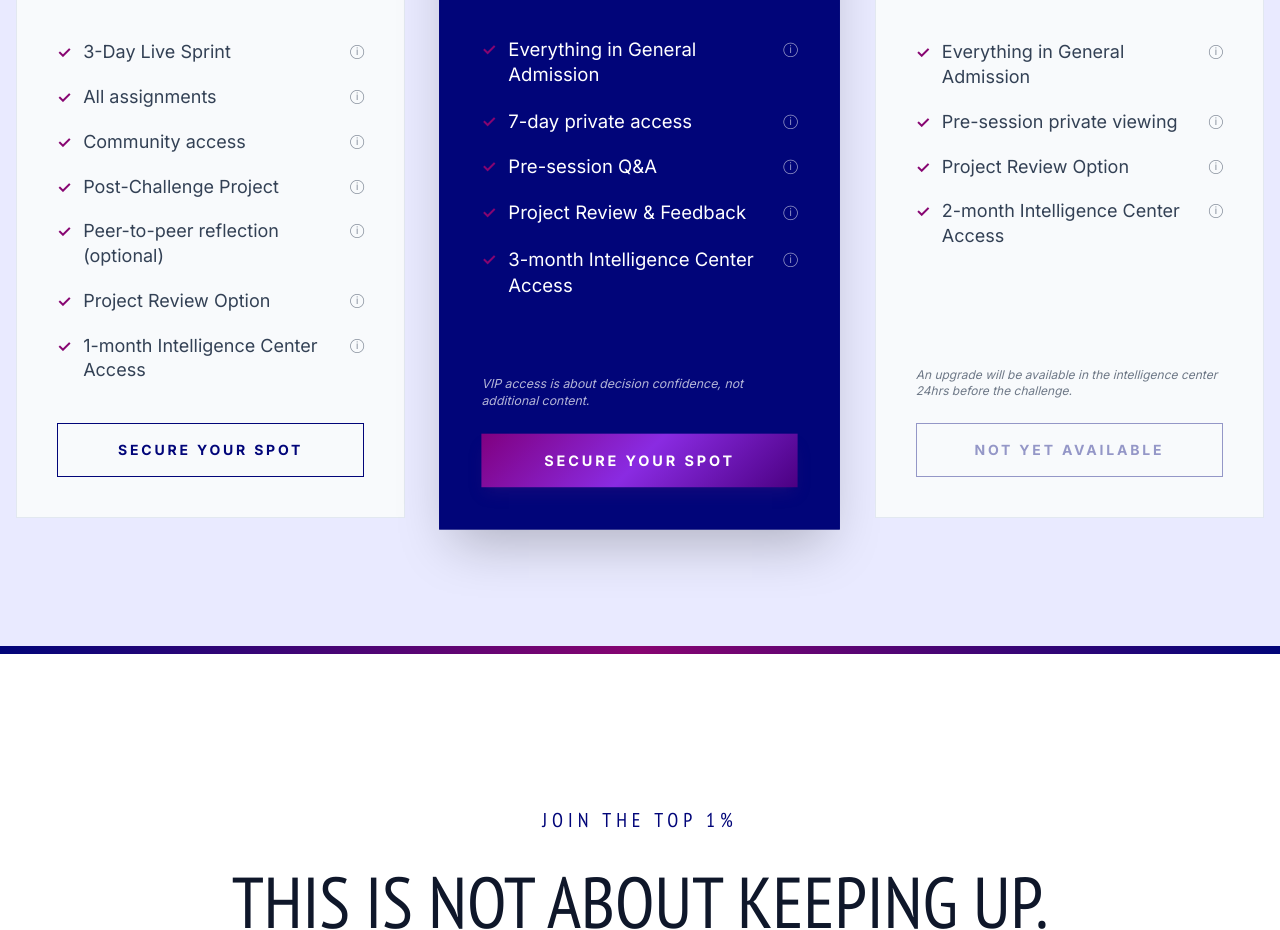
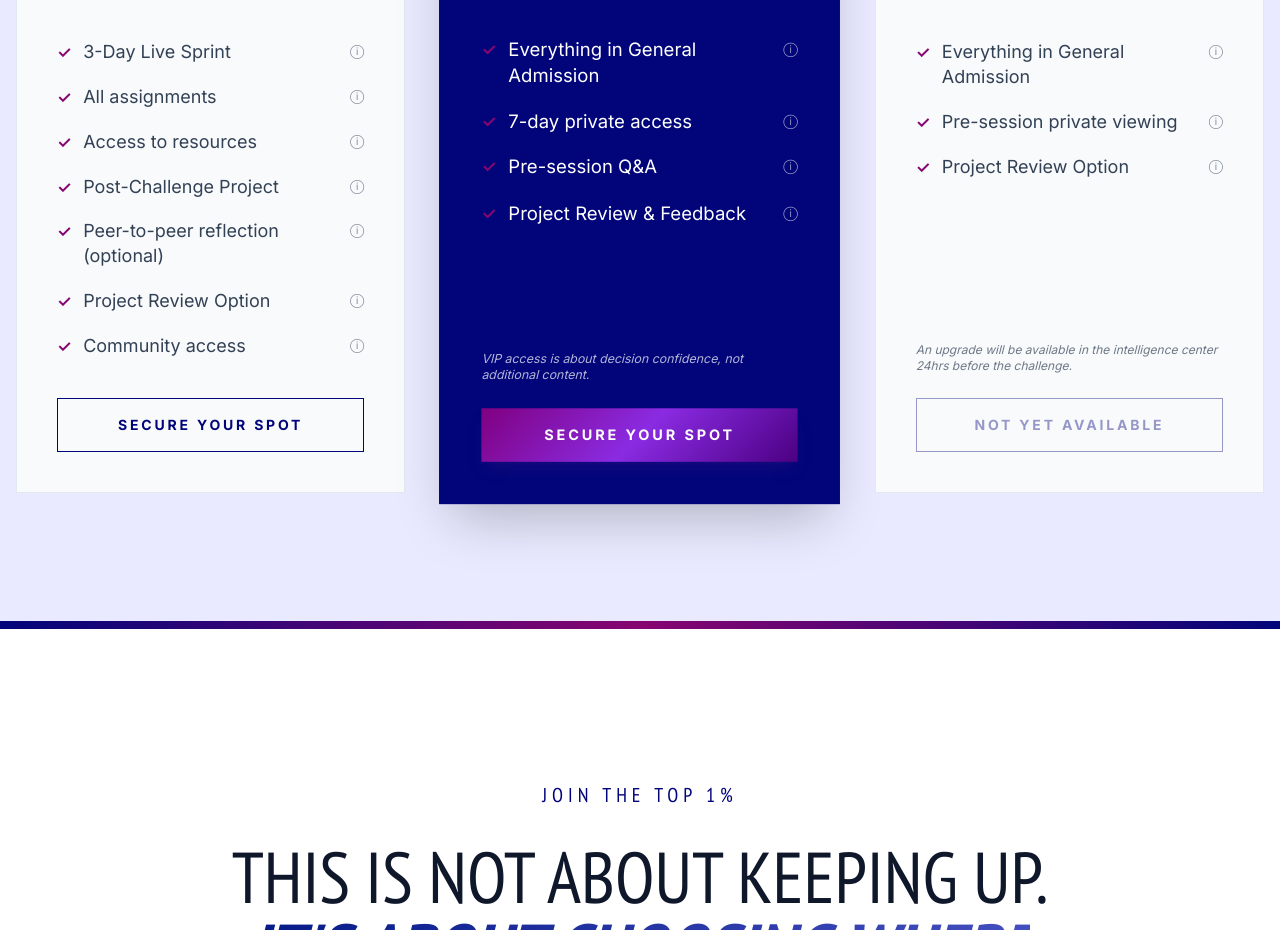
Before and after one commit to TheMSFlow/aisc, a React (Vite) app: page / in a window 1280 px wide. Shown: the part 8500-9430 px from the top of the page. Built offline with nearby package versions, Linux system fonts and the light colour scheme; no server answers.

Commit message:
Princing options edit

```diff
--- a/components/Pricing.tsx
+++ b/components/Pricing.tsx
@@ -19,8 +19,8 @@ const TIERS = [
         info: "Leaders will have access to all the post-session tasks and assignments",
       },
       {
-        label: "Community access",
-        info: "Private whatsapp group for reflection and awareness, not constant discussion or noise.",
+        label: "Access to resources",
+        info: "You’ll receive supporting resources that enable execution of your tasks and ultimately the 6-month AI Stakeholder Roadmap.",
       },
       {
         label: "Post-Challenge Project",
@@ -34,9 +34,10 @@ const TIERS = [
         label: "Project Review Option",
         info: "You have the option to pay $200 / N200,000 for a VIP project submission, review and strategy session.",
       },
+
       {
-        label: "1-month Intelligence Center Access",
-        info: "You’ll receive access to supporting resources that enable execution of your 6-month AI Stakeholder Roadmap.",
+        label: "Community access",
+        info: "Private whatsapp group for reflection and awareness.",
       },
     ],
   },
@@ -62,11 +63,7 @@ const TIERS = [
       },
       {
         label: "Project Review & Feedback",
-        info: "30mins private strategy session and validation of your 6-month stakeholder mandate.",
-      },
-      {
-        label: "3-month Intelligence Center Access",
-        info: "You’ll receive access to supporting resources that enable execution of your 6-month AI Stakeholder Roadmap.",
+        info: "30mins private strategy session and assessment of your 6-month stakeholder mandate.",
       },
     ],
   },
@@ -90,10 +87,6 @@ const TIERS = [
       {
         label: "Project Review Option",
         info: "You have the option to pay $100 / N100,000 for a VIP project submission, review and strategy session.",
-      },
-      {
-        label: "2-month Intelligence Center Access",
-        info: "You’ll receive access to supporting resources that enable execution of your 6-month AI Stakeholder Roadmap.",
       },
     ],
   },
```
